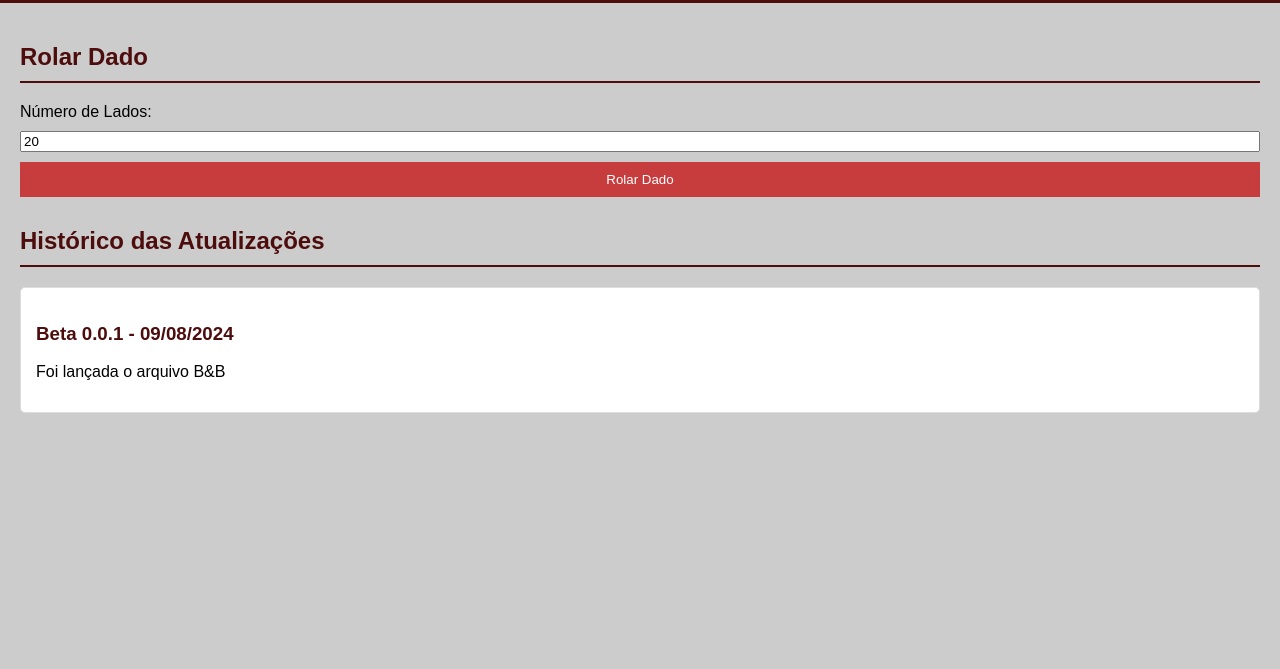
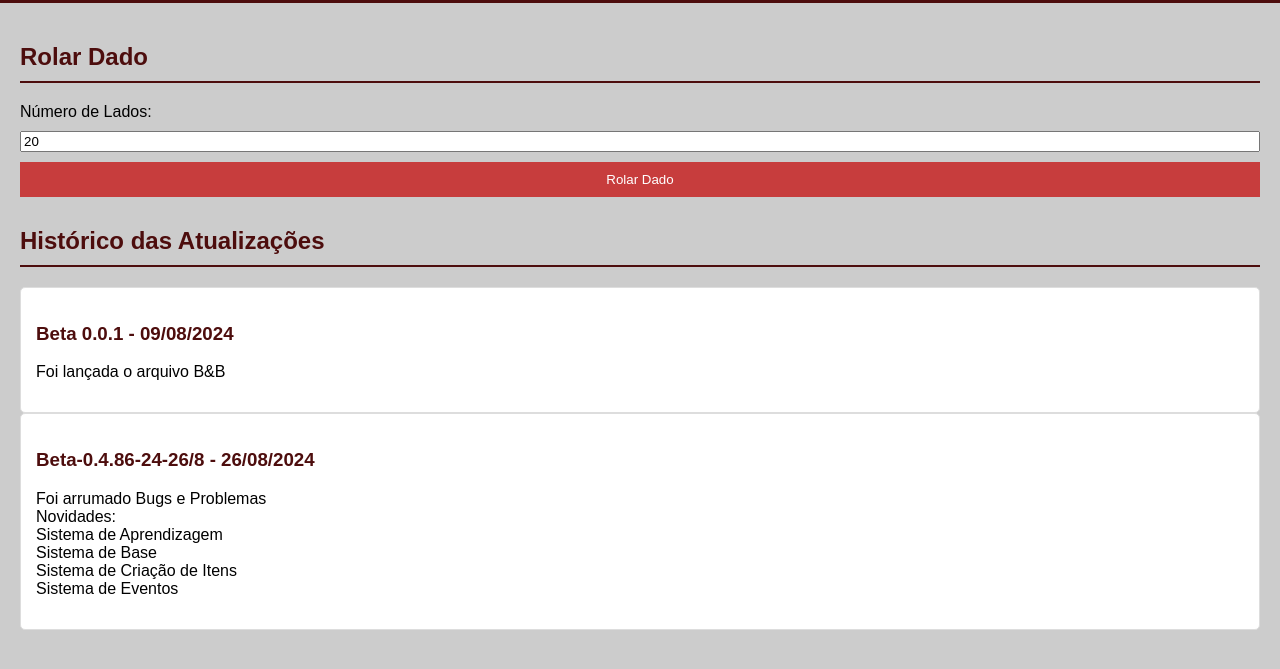
Before and after one commit to PEBROZO10/Blade_Berry, a plain HTML site: page historico.html in a window 1280 px wide. Shown: the part 115-784 px from the top of the page. Drawn offline with Linux system fonts and the light colour scheme.

Commit message:
Update historico.html

```diff
--- a/historico.html
+++ b/historico.html
@@ -40,6 +40,13 @@
                 </div>
          </div>
         </section>
+     <section id="report-content">
+                <div id="report-section">
+                    <h3>Beta-0.4.86-24-26/8 - 26/08/2024</h3>
+                    <p>Foi arrumado Bugs e Problemas<br>Novidades: <br> Sistema de Aprendizagem <br>Sistema de Base<br>Sistema de Criação de Itens<br>Sistema de Eventos</p>
+                </div>
+         </div>
+        </section>
     </main>
 
 </body>
```
